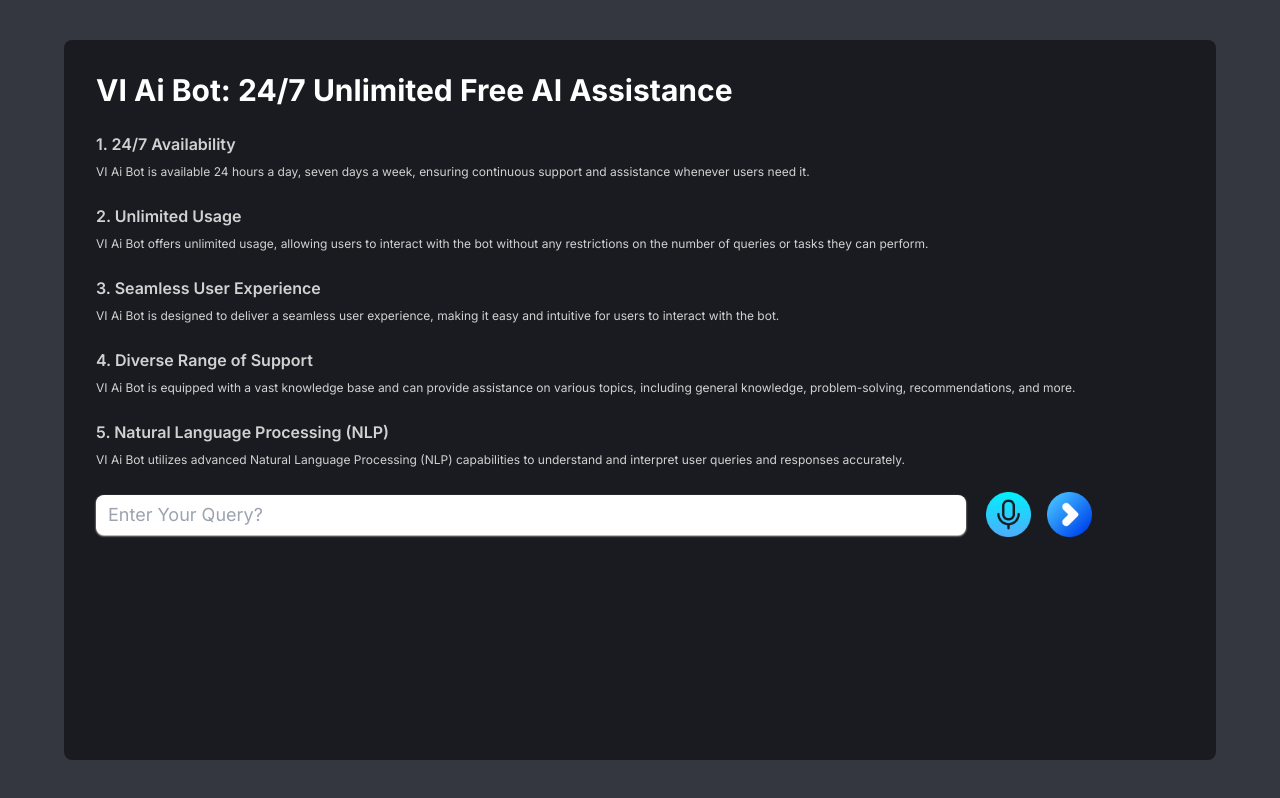
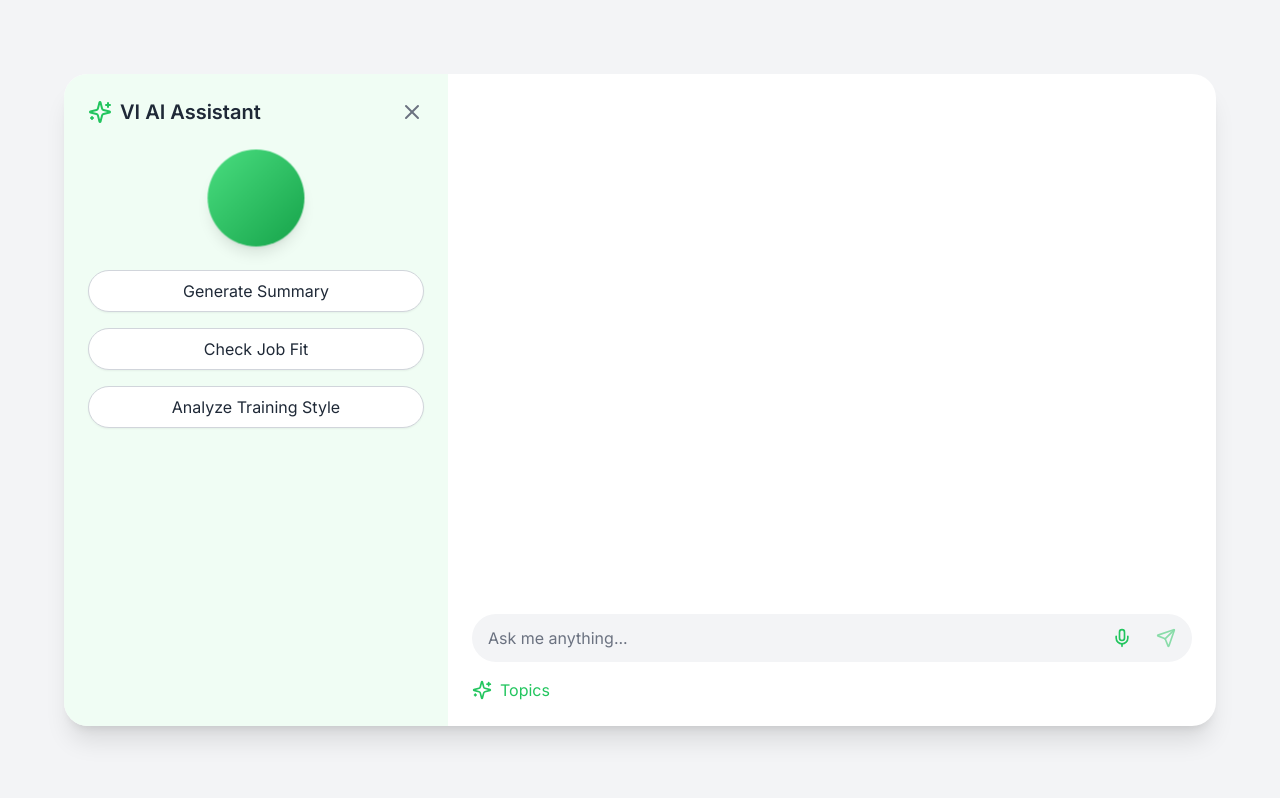
Before and after one commit to vikashkhati007/VI_Chat_Bot_AI, a Next.js app: page / in a window 1280 px wide. Built offline with nearby package versions, Linux system fonts and the light colour scheme.

Commit message:
advanced ai chat bot..

```diff
--- a/package.json
+++ b/package.json
@@ -16,10 +16,14 @@
     "dotenv": "^16.1.4",
     "eslint": "8.42.0",
     "eslint-config-next": "13.4.4",
+    "framer-motion": "^11.11.1",
+    "lucide-react": "^0.447.0",
     "next": "13.4.4",
     "postcss": "8.4.24",
     "react": "18.2.0",
     "react-dom": "18.2.0",
+    "react-markdown": "^9.0.1",
+    "react-syntax-highlighter": "^15.5.0",
     "tailwindcss": "3.3.2",
     "typescript": "5.1.3"
   },
@@ -27,6 +31,7 @@
     "@babel/plugin-transform-runtime": "^7.22.4",
     "@babel/preset-env": "^7.22.4",
     "@types/react-speech-recognition": "^3.9.2",
+    "@types/react-syntax-highlighter": "^15.5.13",
     "@types/regenerator-runtime": "^0.13.1",
     "babel-plugin-named-asset-import": "^0.3.8"
   }
--- a/src/app/page.tsx
+++ b/src/app/page.tsx
@@ -1,22 +1,35 @@
-"use client";
-import { useState } from "react";
-import Input from "./components/input";
-import Button from "./components/button";
-import Conversation from "./components/conversation";
-import React from "react";
+// @ts-nocheck
 
-export default function Home() {
-  const [data, setData] = useState([
-    {
-      userdata: "",
-      aidata: "",
-    },
-  ]);
-  const [loading, setloading] = useState(false);
-  const [loading2, setloading2] = useState(false);
-  const [userInput, setUserInput] = useState("");
-  async function inputHandler(formdata: FormData) {
-    const userquery = formdata.get("query");
+"use client"
+import { useState, useRef, useEffect } from "react";
+import { motion, AnimatePresence } from "framer-motion";
+import { X, ChevronRight, Sparkles, Mic, Send, Loader2 } from "lucide-react";
+import ReactMarkdown from "react-markdown";
+import { Prism as SyntaxHighlighter } from "react-syntax-highlighter";
+import { atomDark } from "react-syntax-highlighter/dist/esm/styles/prism";
+
+export default function AdvancedAIChatbot() {
+  const [messages, setMessages] = useState([]);
+  const [input, setInput] = useState("");
+  const [isLoading, setIsLoading] = useState(false);
+  const [isListening, setIsListening] = useState(false);
+  const [error, setError] = useState(null);
+  const scrollAreaRef = useRef(null);
+
+  useEffect(() => {
+    if (scrollAreaRef.current) {
+      scrollAreaRef.current.scrollTop = scrollAreaRef.current.scrollHeight;
+    }
+  }, [messages]);
+
+  const handleSubmit = async (query) => {
+    if (!query.trim()) return;
+
+    setMessages((prev) => [...prev, { role: "user", content: query }]);
+    setIsLoading(true);
+    setError(null);
+
+    try {
       const url = `${process.env.NEXT_PUBLIC_HOST_URL}`;
       const options = {
         method: "POST",
@@ -26,181 +39,232 @@ export default function Home() {
           "X-RapidAPI-Host": `${process.env.NEXT_PUBLIC_APIHOST}`,
         },
         body: JSON.stringify({
-        query: userquery,
+          query,
         }),
       };
+
       const res = await fetch(url, options);
       const response = await res.json();
-    setloading(false);
-    setData((prevData) => [
-      ...prevData, // Spread operator to retain existing data
-      {
-        userdata: `${formdata.get("query")}`,
-        aidata: response.response,
-      },
-    ]);
-    setUserInput("");
+
+      if (!res.ok) {
+        throw new Error(`HTTP error! status: ${res.status}`);
       }
 
-  function keyPressFunction(e: any) {
-    if (e.key === "Enter") {
-      setloading(true);
+      const aiResponse = response.response;
+
+      setMessages((prev) => [
+        ...prev,
+        { role: "assistant", content: aiResponse },
+      ]);
+    } catch (error) {
+      console.error("Error:", error);
+      setError(`An error occurred: ${error.message}. Please try again.`);
+    } finally {
+      setIsLoading(false);
     }
-  }
-  function enterPressFunction() {
-    setloading(true);
+  };
+
+  // Function to handle button actions
+  const handleAction = (actionType) => {
+    let query;
+    switch (actionType) {
+      case "summary":
+        query = "Please generate a summary.";
+        break;
+      case "jobFit":
+        query = "Check job fit for me.";
+        break;
+      case "trainingStyle":
+        query = "Analyze training style.";
+        break;
+      default:
+        query = "";
     }
 
-  function handleSpeechRecognition(e: any) {
-    setloading2(true);
-    e.preventDefault();
-    var speech = true;
-    window.SpeechRecognition = window.webkitSpeechRecognition;
-    const recognition = new SpeechRecognition();
-    recognition.interimResults = true;
+    handleSubmit(query);
+  };
 
-    recognition.addEventListener("result", (e) => {
-      const transcript = Array.from(e.results)
-        .map((result) => result[0])
-        .map((result) => result.transcript)
-        .join("");
+  const handleSpeechRecognition = () => {
+    if (!("webkitSpeechRecognition" in window)) {
+      setError("Speech recognition is not supported in your browser.")
+      return
+    }
 
-      setUserInput(transcript);
-    });
+    const recognition = new window.webkitSpeechRecognition()
+    recognition.continuous = false
+    recognition.interimResults = true
 
-    recognition.addEventListener("end", () => {
-      setloading2(false);
-    });
+    recognition.onstart = () => setIsListening(true)
+    recognition.onend = () => setIsListening(false)
+    recognition.onresult = (event) => {
+      const transcript = Array.from(event.results)
+        .map((result) => result[0].transcript)
+        .join("")
+      setInput(transcript)
+    }
+    recognition.onerror = (event) => {
+      setError(`Speech recognition error: ${event.error}`)
+    }
 
-    if (speech) {
-      recognition.start();
-    }
-  }
-  console.log(data.length);
+    recognition.start()
+  };
 
   return (
-    <>
-      <div className="pagecontainer bg-[#353740] w-full h-screen flex justify-center items-center">
-        <div className="chatcontainer w-[90%] h-[90%] overflow-hidden relative z-10 bg-black bg-opacity-50 rounded-lg overflow-y-scroll">
-          {data.length < 2 ? (
-            <>
-              <div className="container mx-auto p-8 ">
-                <h1 className="text-3xl font-bold mb-6">
-                  VI Ai Bot: 24/7 Unlimited Free AI Assistance
-                </h1>
-                <div className="grid grid-cols-1 gap-6 opacity-80">
-                  <div>
-                    <h2 className="text-md font-semibold mb-2">
-                      1. 24/7 Availability
-                    </h2>
-                    <p className="text-xs">
-                      VI Ai Bot is available 24 hours a day, seven days a week,
-                      ensuring continuous support and assistance whenever users
-                      need it.
-                    </p>
+    <div className="flex items-center justify-center min-h-screen bg-gray-100 p-4">
+      <motion.div
+        initial={{ scale: 0.9, opacity: 0 }}
+        animate={{ scale: 1, opacity: 1 }}
+        transition={{ duration: 0.3 }}
+        className="w-full max-w-6xl bg-white rounded-3xl shadow-xl overflow-hidden flex flex-col md:flex-row"
+      >
+        <div className="md:w-1/3 p-6 bg-green-50">
+          <div className="flex justify-between items-center mb-6">
+            <div className="flex items-center space-x-2">
+              <Sparkles className="w-6 h-6 text-green-500" />
+              <span className="text-xl font-semibold text-gray-800">
+                VI AI Assistant
+              </span>
             </div>
-
-                  <div>
-                    <h2 className="text-md font-semibold mb-2">
-                      2. Unlimited Usage
-                    </h2>
-                    <p className="text-xs">
-                      VI Ai Bot offers unlimited usage, allowing users to
-                      interact with the bot without any restrictions on the
-                      number of queries or tasks they can perform.
-                    </p>
+            <button className="text-gray-500 hover:text-gray-700">
+              <X className="w-6 h-6" />
+            </button>
           </div>
-
-                  <div>
-                    <h2 className="text-md font-semibold mb-2">
-                      3. Seamless User Experience
-                    </h2>
-                    <p className="text-xs">
-                      VI Ai Bot is designed to deliver a seamless user
-                      experience, making it easy and intuitive for users to
-                      interact with the bot.
-                    </p>
+          <div className="flex justify-center mb-6">
+            <motion.div
+              animate={{ scale: [1, 1.05, 1] }}
+              transition={{ repeat: Infinity, duration: 3 }}
+              className="w-24 h-24 bg-gradient-to-br from-green-400 to-green-600 rounded-full shadow-lg"
+            />
           </div>
-
-                  <div>
-                    <h2 className="text-md font-semibold mb-2">
-                      4. Diverse Range of Support
-                    </h2>
-                    <p className="text-xs">
-                      VI Ai Bot is equipped with a vast knowledge base and can
-                      provide assistance on various topics, including general
-                      knowledge, problem-solving, recommendations, and more.
-                    </p>
-                  </div>
-
-                  <div>
-                    <h2 className="text-md font-semibold mb-2">
-                      5. Natural Language Processing (NLP)
-                    </h2>
-                    <p className="text-xs">
-                      VI Ai Bot utilizes advanced Natural Language Processing
-                      (NLP) capabilities to understand and interpret user
-                      queries and responses accurately.
-                    </p>
+          <div className="space-y-4">
+            <motion.button
+              whileHover={{ scale: 1.03 }}
+              whileTap={{ scale: 0.98 }}
+              className="w-full py-2 px-4 bg-white text-gray-800 rounded-full border border-gray-300 shadow-sm hover:shadow-md transition-shadow duration-200"
+              onClick={() => handleAction("summary")}
+            >
+              Generate Summary
+            </motion.button>
+            <motion.button
+              whileHover={{ scale: 1.03 }}
+              whileTap={{ scale: 0.98 }}
+              className="w-full py-2 px-4 bg-white text-gray-800 rounded-full border border-gray-300 shadow-sm hover:shadow-md transition-shadow duration-200"
+              onClick={() => handleAction("jobFit")}
+            >
+              Check Job Fit
+            </motion.button>
+            <motion.button
+              whileHover={{ scale: 1.03 }}
+              whileTap={{ scale: 0.98 }}
+              className="w-full py-2 px-4 bg-white text-gray-800 rounded-full border border-gray-300 shadow-sm hover:shadow-md transition-shadow duration-200"
+              onClick={() => handleAction("trainingStyle")}
+            >
+              Analyze Training Style
+            </motion.button>
           </div>
         </div>
+        <div className="md:w-2/3 p-6 flex flex-col">
+          {/* Chat Scrollable Area */}
+          <div
+            ref={scrollAreaRef}
+            className="flex-grow overflow-y-auto space-y-4 mb-4 h-[300px] md:h-[500px] scrollbar-thin scrollbar-thumb-rounded-lg scrollbar-thumb-green-500"
+          >
+            <AnimatePresence initial={false}>
+              {messages.map((message, index) => (
+                <motion.div
+                  key={index}
+                  initial={{ opacity: 0, y: 20 }}
+                  animate={{ opacity: 1, y: 0 }}
+                  exit={{ opacity: 0, y: -20 }}
+                  transition={{ duration: 0.3 }}
+                  className={`${
+                    message.role === "user" ? "text-right" : "text-left"
+                  }`}
+                >
+                  <div
+                    className={`inline-block p-3 rounded-lg ${
+                      message.role === "user"
+                        ? "bg-green-500 text-white"
+                        : "bg-gray-200 text-gray-900"
+                    }`}
+                  >
+                    <ReactMarkdown
+                      components={{
+                        code({ node, inline, className, children, ...props }) {
+                          const match = /language-(\w+)/.exec(className || "");
+                          return !inline && match ? (
+                            <SyntaxHighlighter
+                              style={atomDark}
+                              language={match[1]}
+                              PreTag="div"
+                              {...props}
+                            >
+                              {String(children).replace(/\n$/, "")}
+                            </SyntaxHighlighter>
+                          ) : (
+                            <code className={className} {...props}>
+                              {children}
+                            </code>
+                          );
+                        },
+                      }}
+                    >
+                      {message.content}
+                    </ReactMarkdown>
                   </div>
-            </>
+                </motion.div>
+              ))}
+            </AnimatePresence>
+          </div>
+          {error && <div className="text-red-500 mb-4">{error}</div>}
+          <form
+            onSubmit={(e) => {
+              e.preventDefault();
+              handleSubmit(input);
+            }}
+            className="relative"
+          >
+            <input
+              type="text"
+              value={input}
+              onChange={(e) => setInput(e.target.value)}
+              placeholder="Ask me anything..."
+              className="w-full py-3 px-4 pr-24 bg-gray-100 rounded-full text-gray-800 placeholder-gray-500 focus:outline-none focus:ring-2 focus:ring-green-500"
+            />
+            <div className="absolute right-2 top-1/2 transform -translate-y-1/2 flex space-x-2">
+              <button
+                type="button"
+                onClick={handleSpeechRecognition}
+                disabled={isLoading}
+                className="p-2 text-green-500 hover:text-green-600 disabled:opacity-50"
+              >
+                {isListening ? (
+                  <Loader2 className="w-5 h-5 animate-spin" />
                 ) : (
-            <>
-            <div className="aioutputcontainer h-[90%] px-8 py-5 overflow-y-scroll">
-              {data.slice(1).map((d) => {
-                return (
-                  <>
-                    <Conversation
-                      key={d.aidata}
-                      aidata={<pre className="pre-wrap">{d.aidata}</pre>}
-                      userdata={<pre className="pre-wrap">{d.userdata}</pre>}
-                    />
-                    <hr className="w-[100%] my-5 opacity-10" />
-                  </>
-                );
-              })}
+                  <Mic className="w-5 h-5" />
+                )}
+              </button>
+              <button
+                type="submit"
+                disabled={isLoading || !input.trim()}
+                className="p-2 text-green-500 hover:text-green-600 disabled:opacity-50"
+              >
+                {isLoading ? (
+                  <Loader2 className="w-5 h-5 animate-spin" />
+                ) : (
+                  <Send className="w-5 h-5" />
+                )}
+              </button>
             </div>
-          </>
-          )}
-          <form action={inputHandler}>
-            <div className="inputcontainer absolute -translate-y-5 w-[100%] flex justify-between px-8 py-3 gap-5 items-center">
-              <div className="w-[80%]">
-                <Input
-                  id="convert_text"
-                  onKeyDown={keyPressFunction}
-                  onChange={(e: any) => {
-                    setUserInput(e.target.value);
-                  }}
-                  value={userInput}
-                />
-              </div>
-              <div className="w-[2.7rem] flex flex-1 gap-4 items-center">
-                {!loading2 ? (
-                  <Button
-                    src="/voice/voice.png"
-                    onClick={handleSpeechRecognition}
-                    id="click_to_record"
-                  />
-                ) : (
-                  <Button src="/voice/stop.png" />
-                )}
-                {!loading ? (
-                  <Button
-                    id="myButton"
-                    className={"button"}
-                    src="/sendbutton/send.png"
-                    onClick={enterPressFunction}
-                  />
-                ) : (
-                  <Button src="/sendbutton/loading.png" className={"button"} />
-                )}
+          </form>
+          <div className="mt-4">
+            <button className="flex items-center space-x-2 text-green-500 hover:text-green-600">
+              <Sparkles className="w-5 h-5" />
+              <span>Topics</span>
+            </button>
           </div>
         </div>
-          </form>
+      </motion.div>
     </div>
-      </div>
-    </>
   );
 }
```
Also changed, not shown: 1 other file (tests, documents, lock files or other folders). Lines whose indentation alone changed are shown as unchanged.
